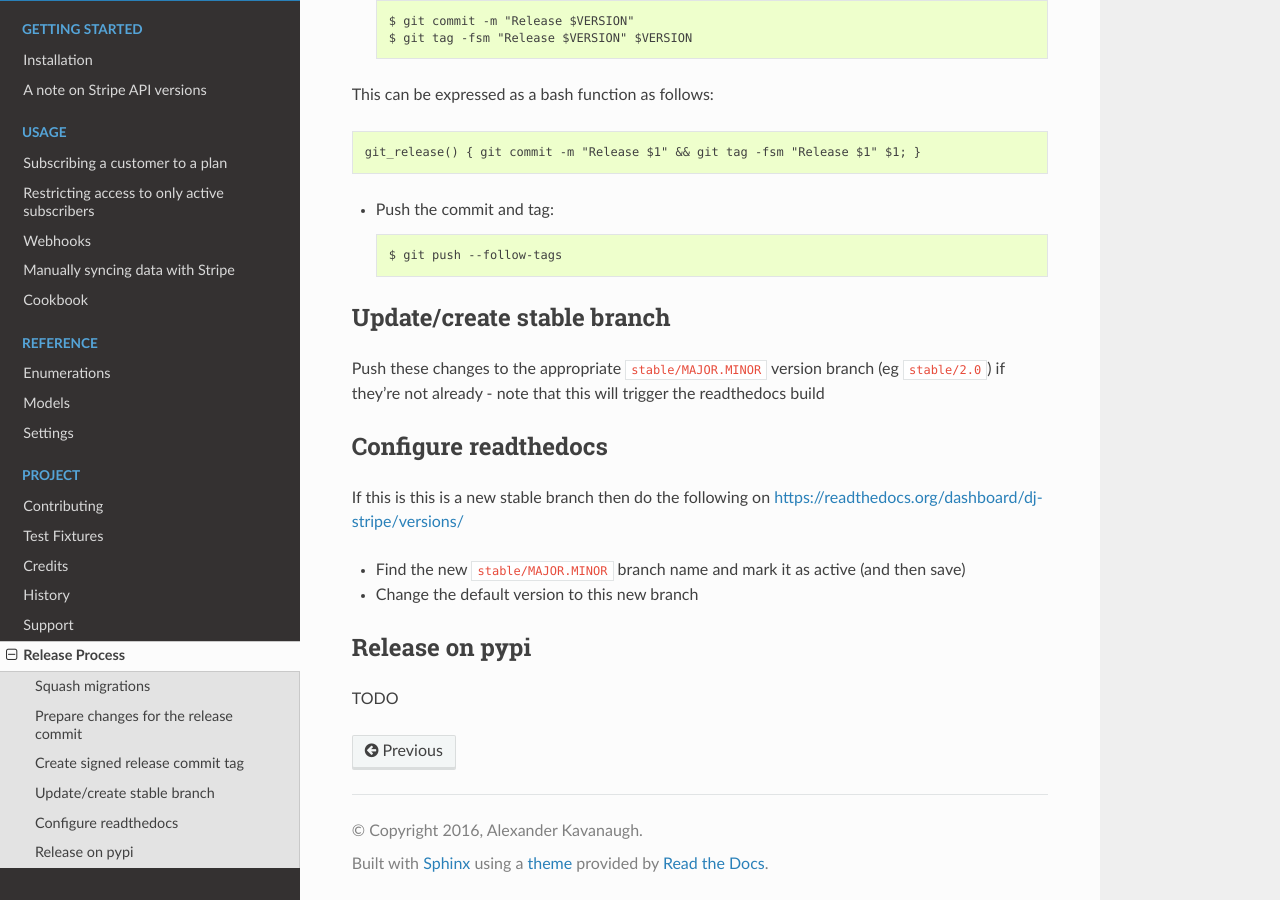
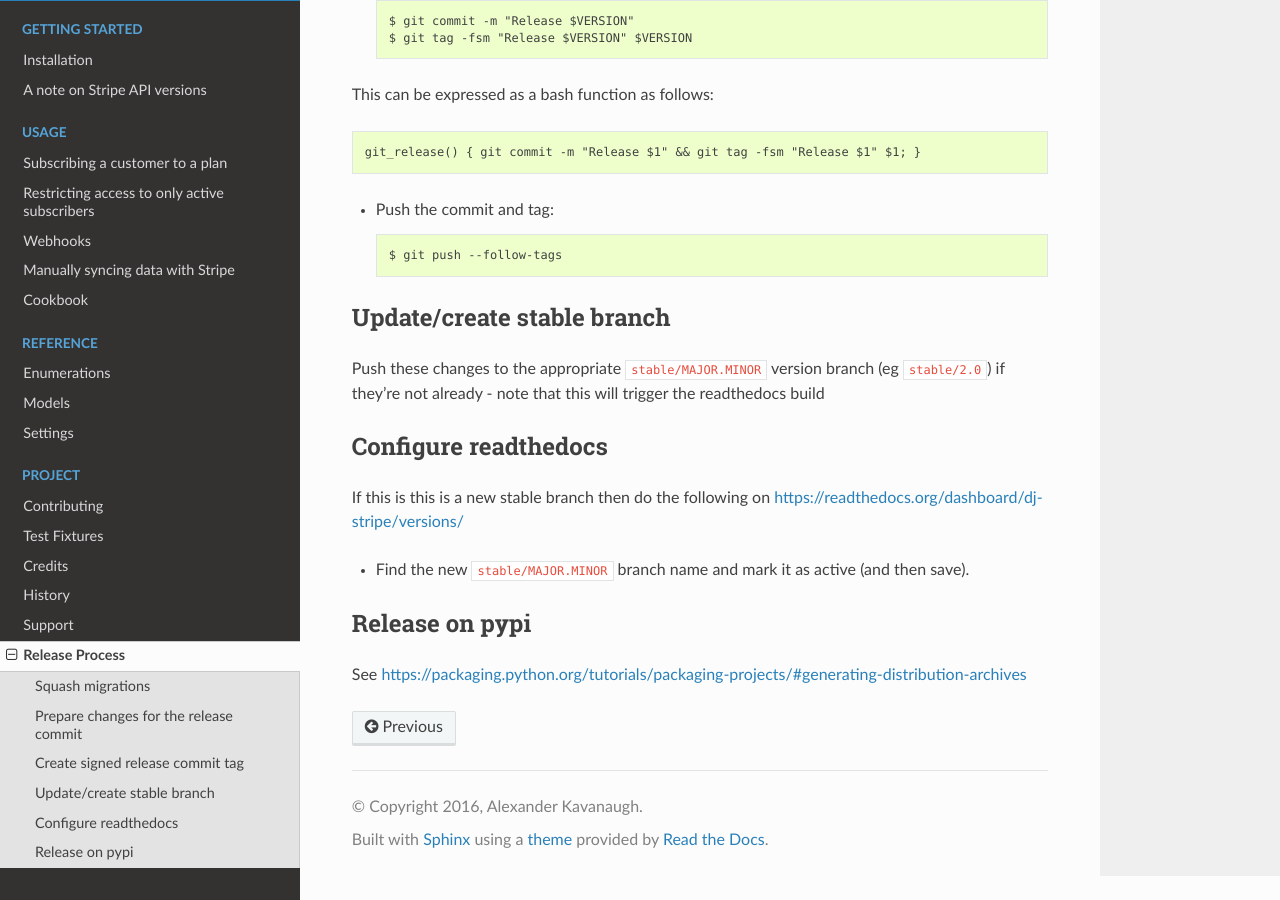
Before and after one commit to dj-stripe/dj-stripe, a Sphinx documentation site: the page built from docs/project/release_process.rst, in a window 1280 px wide and 900 px high, scrolled down 1837 px. Built offline with Sphinx 7.4.7 and the Read the Docs theme 2.0.0, drawn with Linux system fonts in a browser that asks for light colours; pages that are not in the unit, such as notebooks, are missing from menus.

Commit message:
Tweak release process documentation
We don't need to change the default redirect, since ``stable`` will do that - see https://docs.readthedocs.io/en/stable/versions.html

Also add a link to official packaging docs.

```diff
--- a/docs/project/release_process.rst
+++ b/docs/project/release_process.rst
@@ -72,10 +72,9 @@ Configure readthedocs
 
 If this is this is a new stable branch then do the following on https://readthedocs.org/dashboard/dj-stripe/versions/
 
-* Find the new ``stable/MAJOR.MINOR`` branch name and mark it as active (and then save)
-* Change the default version to this new branch
+* Find the new ``stable/MAJOR.MINOR`` branch name and mark it as active (and then save).
 
 Release on pypi
 ---------------
 
-TODO
+See https://packaging.python.org/tutorials/packaging-projects/#generating-distribution-archives
```
